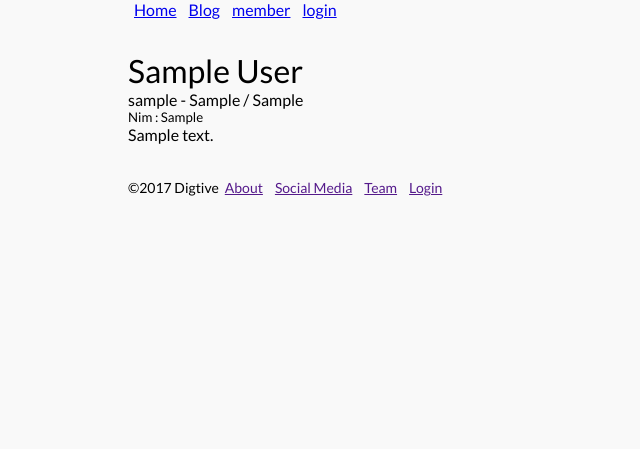
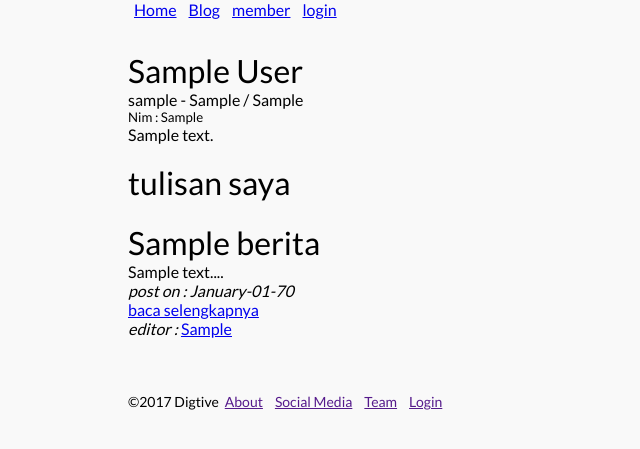
Before and after one commit to Bsujatmiko/kelasfdev, a CodeIgniter app: a page that uses application/views/user/profil.php in a window 1280 px wide. Shown: the part 55-504 px from the top of the page, without its empty margins (0-640 px from the left). Run offline with CodeIgniter, Linux system fonts and the light colour scheme; tables that the repository leaves empty or names only in its code hold one stand-in row (values such as "Sample post").

Commit message:
tambahan fitur notes di profil user

```diff
--- a/application/controllers/User.php
+++ b/application/controllers/User.php
@@ -12,6 +12,7 @@ class User extends CI_Controller{
     {
         parent::__construct();
         $this->load->model('user_model');
+        $this->load->model('blog_model');
         $this->load->helper('url');
         $this->load->helper('form');
 
@@ -34,8 +35,9 @@ class User extends CI_Controller{
 
         $data['user'] = $this->user_model->get_user($username);
         $data['title'] = $data['user']['nama'];
+        $data['notes'] = $this->blog_model->get_notes($username);
 
-        if (empty($data['user'])):
+        if (empty($data['user']) && empty($data['notes'])):
             show_404();
         endif;
 
--- a/application/models/Blog_model.php
+++ b/application/models/Blog_model.php
@@ -31,6 +31,11 @@ class Blog_model extends CI_Model{
     public function get_berita_id($id){
         $query = $this->db->get_where('berita',array('id' => $id));
         return $query->row_array();
+    }
+
+    public function get_notes($username){
+        $query = $this->db->get_where('berita',  array('editor' => $username));
+        return $query->result_array();
     }
 
     public function tambah_berita(){
--- a/application/views/blog/cari.php
+++ b/application/views/blog/cari.php
@@ -13,7 +13,7 @@
                         echo substr($data, 0,35).'...';
                     ?>
                 </p>
-                <i>post on : <?php echo date('d/F/y',  strtotime($key['waktu'])); ?></i><br>
+                <i>post on : <?php echo date('d-F-y',  strtotime($key['waktu'])); ?></i><br>
                 <a href="<?php echo site_url().'blog/'.$key['slug']; ?>">baca selengkapnya</a><br>
                 <i>editor : </i><a href="<?php echo site_url().'member/profil/'.$key['editor']; ?>"><?php echo $key['editor']; ?></a>
             </div>
--- a/application/views/blog/index.php
+++ b/application/views/blog/index.php
@@ -17,7 +17,7 @@
                         echo substr($data, 0,35).'...';
                     ?>
                 </p>
-                <i>post on : <?php echo date('d/F/y',  strtotime($brt['waktu'])); ?></i><br>
+                <i>post on : <?php echo date('F-d-y',  strtotime($brt['waktu'])); ?></i><br>
                 <a href="<?php echo site_url().'blog/'.$brt['slug']; ?>">baca selengkapnya</a><br>
                 <i>editor : </i><a href="<?php echo site_url().'member/profil/'.$brt['editor']; ?>"><?php echo $brt['editor']; ?></a>
             </div>
--- a/application/views/blog/single.php
+++ b/application/views/blog/single.php
@@ -3,7 +3,7 @@
         <p>
             <?php echo $berita['isi']; ?>
         </p><br>
-        <p>di post pada : <?php echo date('d/F/y',  strtotime($berita['waktu'])); ?></p>
+        <p>di post pada : <?php echo date('F-d-y',  strtotime($berita['waktu'])); ?></p>
         <a href="<?php echo site_url().'blog/edit/'.$berita['id']; ?>">edit tulisan</a>
         <a href="<?php echo site_url().'blog/hapus/'.$berita['id']; ?>">hapus tulisan</a><br>
         <i>editor : </i><a href="<?php echo site_url().'member/profil/'.$berita['editor']; ?>"><?php echo $berita['editor']; ?></a>
--- a/application/views/user/profil.php
+++ b/application/views/user/profil.php
@@ -2,5 +2,21 @@
         <h1><?php echo $user['nama']; ?></h1>
         <h4><?php echo $user['username'].' - '.$user['gender'].' / '.$user['birthday']; ?></h4>
         <h5>Nim : <?php echo $user['nim']; ?></h5>
-        <p><?php echo $user['alamat']; ?></p>
+        <p><?php echo $user['alamat']; ?></p><br>
+
+        <h1>tulisan saya</h1>
+        <?php foreach ($notes as $note): ?>
+            <div class="main">
+                <h1><?php echo $note['judul']; ?></h1>
+                <p>
+                    <?php
+                        $data =  $note['isi'];
+                        echo substr($data, 0,35).'...';
+                    ?>
+                </p>
+                <i>post on : <?php echo date('F-d-y',  strtotime($note['waktu'])); ?></i><br>
+                <a href="<?php echo site_url().'blog/'.$note['slug']; ?>">baca selengkapnya</a><br>
+                <i>editor : </i><a href="<?php echo site_url().'member/profil/'.$note['editor']; ?>"><?php echo $note['editor']; ?></a>
+            </div>
+        <?php endforeach; ?>
     </div>
```
Also changed, not shown: application/controllers/Blog.php (line endings or trailing spaces).
